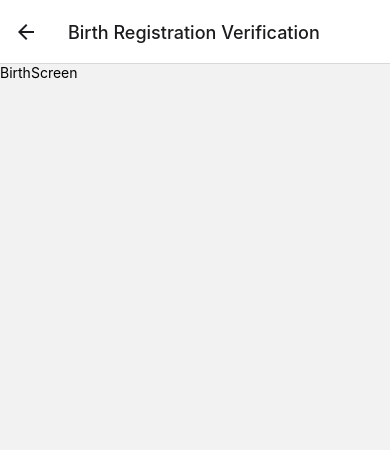
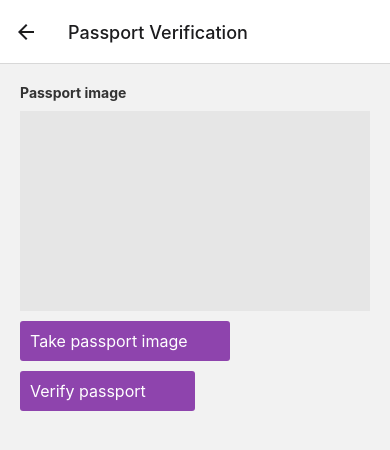
Before and after one commit to MUNIF-2242/rn-id-verification, a React Native app: screen /ScreenTwo in a window 390 px wide. Shown: the top 450 px of the page. Built offline with nearby package versions, Linux system fonts and the light colour scheme; no server answers.

Commit message:
Implement passport verification

```diff
--- a/App.js
+++ b/App.js
@@ -24,13 +24,14 @@ export default function App() {
         />
         <Stack.Screen
           name="ScreenTwo"
+          component={PassportScreen}
+          options={{ title: "Passport Verification" }}
+        />
+
+        <Stack.Screen
+          name="ScreenThree"
           component={BirthScreen}
           options={{ title: "Birth Registration Verification" }}
-        />
-        <Stack.Screen
-          name="ScreenThree"
-          component={PassportScreen}
-          options={{ title: "Passport Verification" }}
         />
       </Stack.Navigator>
     </NavigationContainer>
--- a/components/CustomButton.js
+++ b/components/CustomButton.js
@@ -1,7 +1,8 @@
 // CustomButton.js
 import React from "react";
-import { TouchableOpacity, Text, StyleSheet } from "react-native";
+import { TouchableOpacity, Text, StyleSheet, View } from "react-native";
 import CustomIcon from "./CustomIcon"; // Adjust the path if necessary
+import CustomActivityIndicator from "./CustomActivityIndicator";
 
 const CustomButton = ({
   onPress,
@@ -11,6 +12,7 @@ const CustomButton = ({
   buttonStyle,
   textStyle,
   iconStyle,
+  loading = false,
 }) => {
   return (
     <TouchableOpacity
@@ -20,6 +22,13 @@ const CustomButton = ({
     >
       <Text style={[styles.buttonText, textStyle]}>{text}</Text>
       {showIcon && <CustomIcon style={iconStyle} />}
+      {loading && (
+        <View
+          style={{ display: "flex", justifyContent: "center", marginLeft: 10 }}
+        >
+          <CustomActivityIndicator />
+        </View>
+      )}
     </TouchableOpacity>
   );
 };
@@ -30,6 +39,7 @@ const styles = StyleSheet.create({
     flexDirection: "row",
     backgroundColor: "#8e44ad",
     padding: 10,
+    borderRadius: 3,
   },
   buttonText: {
     color: "#fff",
--- a/components/CustomImage.js
+++ b/components/CustomImage.js
@@ -2,18 +2,14 @@ import React from "react";
 import { Image, StyleSheet, View } from "react-native";
 
 const CustomImage = ({ source, style }) => {
-  return (
-    <View style={styles.container}>
-      <Image source={source} style={[styles.image, style]} resizeMode="cover" />
-    </View>
-  );
+  return <Image source={source} style={[styles.image, style]} />;
 };
 
 const styles = StyleSheet.create({
-  container: {},
+  container: { backgroundColor: "green" },
   image: {
-    width: 100,
-    height: 100,
+    width: "100%",
+    height: 200,
   },
 });
 
--- /dev/null
+++ b/components/PassportAutofillComponent.js
@@ -0,0 +1,32 @@
+// AutofillComponent.js
+import React from "react";
+import { View, Text } from "react-native";
+import CustomLabel from "./CustomLabel"; // Adjust the path if necessary
+import MarginTop from "./spacer/MarginTop";
+
+const PassportAutofillComponent = ({
+  passportNumber,
+  birthDate,
+  expirationDate,
+  personalNumber,
+}) => {
+  return (
+    <View>
+      <MarginTop />
+      <MarginTop />
+      <CustomLabel text="Passport Number" />
+      <Text>{passportNumber}</Text>
+      <MarginTop />
+      <CustomLabel text="Expiration Date" />
+      <Text>{expirationDate}</Text>
+      <MarginTop />
+      <CustomLabel text="Birth Date" />
+      <Text>{birthDate}</Text>
+      <MarginTop />
+      <CustomLabel text="Personal Number" />
+      <Text>{personalNumber}</Text>
+    </View>
+  );
+};
+
+export default PassportAutofillComponent;
--- a/components/PlaceholderImage.js
+++ b/components/PlaceholderImage.js
@@ -9,8 +9,8 @@ const PlaceholderImage = ({ extrastyle }) => {
 
 const styles = StyleSheet.create({
   placeholder: {
-    width: 100,
-    height: 100,
+    width: "100%",
+    height: 200,
     backgroundColor: "gray",
     opacity: 0.1,
   },
--- a/screens/HomeScreen.js
+++ b/screens/HomeScreen.js
@@ -13,19 +13,17 @@ const HomeScreen = ({ navigation }) => {
       >
         <Text style={styles.buttonText}>NID Verification</Text>
       </TouchableOpacity>
-
       <TouchableOpacity
         style={styles.button}
         onPress={() => navigation.navigate("ScreenTwo")}
       >
-        <Text style={styles.buttonText}>Birth Registration Verification</Text>
+        <Text style={styles.buttonText}>Passport Verification</Text>
       </TouchableOpacity>
-
       <TouchableOpacity
         style={styles.button}
         onPress={() => navigation.navigate("ScreenThree")}
       >
-        <Text style={styles.buttonText}>Passport Verification</Text>
+        <Text style={styles.buttonText}>Birth Registration Verification</Text>
       </TouchableOpacity>
     </View>
   );
@@ -56,7 +54,7 @@ const styles = StyleSheet.create({
     paddingVertical: 25,
     marginVertical: 10,
     backgroundColor: "#8e44ad",
-    borderRadius: 5,
+    borderRadius: 3,
     alignItems: "center",
   },
   buttonText: {
--- a/screens/NidScreen.js
+++ b/screens/NidScreen.js
@@ -57,6 +57,7 @@ const NidScreen = () => {
 
   const uploadSelfie = async (base64Image) => {
     setLoading(true);
+    setSelfieFaceDetectResult("");
     try {
       const response = await fetch(`${BASE_URL}/upload-selfie`, {
         method: "POST",
@@ -70,10 +71,10 @@ const NidScreen = () => {
       if (response.ok) {
         setSelfieUrl(data.imageUrl);
         detectFace(data.imageUrl, setSelfieFaceDetectResult);
-        Alert.alert(
-          "Selfie uploaded successfully!",
-          `Selfie URL: ${data.imageUrl}`
-        );
+        // Alert.alert(
+        //   "Selfie uploaded successfully!",
+        //   `Selfie URL: ${data.imageUrl}`
+        // );
       } else {
         Alert.alert("Failed to upload selfie", `Error: ${data.message}`);
       }
@@ -81,7 +82,7 @@ const NidScreen = () => {
       Alert.alert("An error occurred", error.message);
     } finally {
       // Adding a small delay to ensure the loading indicator is visible briefly
-      setTimeout(() => setLoading(false), 500);
+      setLoading(false);
     }
   };
 
@@ -110,6 +111,7 @@ const NidScreen = () => {
 
   const uploadNid = async (base64Image) => {
     setNidLoading(true);
+    setNidFaceDetectResult("");
     try {
       const response = await fetch(`${BASE_URL}/upload-nid`, {
         method: "POST",
@@ -120,10 +122,9 @@ const NidScreen = () => {
       });
 
       const data = await response.json();
-      if (response.ok) {
+      if (data.imageUrl) {
         setNidUrl(data.imageUrl);
         detectFace(data.imageUrl, setNidFaceDetectResult);
-        Alert.alert("NID uploaded successfully!", `NID URL: ${data.imageUrl}`);
       } else {
         Alert.alert("Failed to upload NID", `Error: ${data.message}`);
       }
@@ -135,7 +136,6 @@ const NidScreen = () => {
   };
 
   const detectFace = async (imageUrl, setComparisonResult) => {
-    setLoading(true);
     try {
       const response = await fetch(`${BASE_URL}/detect-face`, {
         method: "POST",
@@ -166,6 +166,7 @@ const NidScreen = () => {
       Alert.alert("Please upload both selfie and NID images first!");
       return;
     }
+    setVerifyLoading(true);
     try {
       const response = await fetch(`${BASE_URL}/compare-face`, {
         method: "POST",
@@ -177,7 +178,6 @@ const NidScreen = () => {
 
       const data = await response.json();
 
-      if (response.ok) {
       if (data.matched) {
         Alert.alert(
           "Face comparison successful!",
@@ -185,13 +185,7 @@ const NidScreen = () => {
         );
         await detectTexts();
       } else {
-          Alert.alert(
-            "Face comparison unsuccessful",
-            "The faces did not match."
-          );
-        }
-      } else {
-        Alert.alert("Failed to compare faces", `Error: ${data.message}`);
+        Alert.alert("Face comparison unsuccessful", "The faces did not match.");
       }
     } catch (error) {
       Alert.alert("An error occurred", error.message);
@@ -229,6 +223,7 @@ const NidScreen = () => {
     } catch (error) {
       Alert.alert("An error occurred", error.message);
     } finally {
+      setVerifyLoading(false);
     }
   };
 
@@ -252,6 +247,7 @@ const NidScreen = () => {
       setPorichoyVerificationResponse(response.data.passKyc);
     } catch (error) {
       console.error("Error calling Porichoy Basic API:", error);
+      Alert.alert("Provide valid NID");
     } finally {
     }
   };
@@ -267,11 +263,19 @@ const NidScreen = () => {
       <View style={styles.profilePlaceholderContainer}>
         {loading && <CustomActivityIndicator />}
         {selfieImage ? (
-          <CustomImage source={{ uri: selfieImage }} />
+          <CustomImage
+            source={{ uri: selfieImage }}
+            style={{ width: 100, height: 100 }}
+          />
         ) : (
-          !loading && <PlaceholderImage />
+          !loading && (
+            <PlaceholderImage extrastyle={{ width: 100, height: 100 }} />
+          )
         )}
       </View>
+      {selfieFaceDetectResult === "error" && !loading && (
+        <Text style={styles.errorMessage}>Image does not contain face</Text>
+      )}
       <MarginTop />
       <CustomButton
         onPress={pickSelfie}
@@ -279,13 +283,11 @@ const NidScreen = () => {
         text="Take Selfie"
         showIcon={selfieFaceDetectResult === "success"}
       />
-      {selfieFaceDetectResult === "error" && !loading && (
-        <Text style={styles.errorMessage}>Please take a face image</Text>
-      )}
+
       <MarginTop />
       <CustomLabel text="NID image" />
       <MarginTop />
-      <View style={styles.profilePlaceholderContainer}>
+      <View style={styles.widePlaceholderContainer}>
         {nidLoading && <CustomActivityIndicator />}
         {nidImage ? (
           <CustomImage source={{ uri: nidImage }} />
@@ -293,6 +295,9 @@ const NidScreen = () => {
           !nidLoading && <PlaceholderImage />
         )}
       </View>
+      {nidFaceDetectResult === "error" && !nidLoading && (
+        <Text style={styles.errorMessage}>Please upload valid NID image</Text>
+      )}
       <MarginTop />
       <CustomButton
         onPress={pickNid}
@@ -300,15 +305,14 @@ const NidScreen = () => {
         text="Take NID"
         showIcon={nidFaceDetectResult === "success"}
       />
-      {nidFaceDetectResult === "error" && !nidLoading && (
-        <Text style={styles.errorMessage}>Please take a face image</Text>
-      )}
+
       <MarginTop />
       <CustomButton
         onPress={verifyNid}
         disabled={porichoyVerificationResponse === "yes"}
         text="Verify NID"
         showIcon={porichoyVerificationResponse === "yes"}
+        loading={verifyLoading}
       />
       {porichoyVerificationResponse ? (
         <AutofillComponent name={name} dob={dob} nid={nid} />
@@ -331,6 +335,13 @@ const styles = StyleSheet.create({
     justifyContent: "center",
     alignItems: "center",
   },
+  widePlaceholderContainer: {
+    position: "relative",
+    width: "100%",
+    height: 200,
+    justifyContent: "center",
+    alignItems: "center",
+  },
   errorMessage: {
     color: "red",
   },
--- a/screens/PassportScreen.js
+++ b/screens/PassportScreen.js
@@ -1,14 +1,217 @@
-import { StyleSheet, Text, View } from "react-native";
-import React from "react";
+import React, { useState } from "react";
+import { View, Alert, Text, StyleSheet } from "react-native";
+import * as ImagePicker from "expo-image-picker";
+import CustomLabel from "../components/CustomLabel";
+import CustomImage from "../components/CustomImage";
+import PlaceholderImage from "../components/PlaceholderImage";
+import CustomActivityIndicator from "../components/CustomActivityIndicator";
+import MarginTop from "../components/spacer/MarginTop";
+import CustomButton from "../components/CustomButton";
+import PassportAutofillComponent from "../components/PassportAutofillComponent";
 
-const PassportScreen = () => {
+const NidScreen = () => {
+  const BASE_URL = process.env.EXPO_PUBLIC_BASE_URL;
+
+  const [passportImage, setPassportImage] = useState(null);
+  const [passportUrl, setPassportUrl] = useState("");
+
+  const [passportNumber, setPassportNumber] = useState("");
+  const [birthDate, setBirthDate] = useState("");
+  const [expirationDate, setExpirationDate] = useState("");
+  const [personalNumber, setPersonalNumber] = useState("");
+
+  const [passportFaceDetectResult, setPassportFaceDetectResult] = useState("");
+  const [passportVerificationStatus, setPassportVerificationStatus] =
+    useState(false);
+
+  const [loading, setLoading] = useState(false);
+  const [verifyLoading, setVerifyLoading] = useState(false);
+
+  const pickPassport = async () => {
+    const permissionResult =
+      await ImagePicker.requestMediaLibraryPermissionsAsync();
+
+    if (!permissionResult.granted) {
+      Alert.alert("Permission to access camera is required!");
+      return;
+    }
+
+    let result = await ImagePicker.launchImageLibraryAsync({
+      mediaTypes: ImagePicker.MediaTypeOptions.Images,
+      allowsEditing: true,
+      aspect: [4, 3],
+      quality: 1,
+      base64: true,
+    });
+
+    if (!result.canceled) {
+      setPassportImage(result.assets[0].uri);
+      uploadPassport(result.assets[0].base64);
+    }
+  };
+
+  const uploadPassport = async (base64Image) => {
+    setLoading(true);
+    setPassportFaceDetectResult("");
+    try {
+      const response = await fetch(`${BASE_URL}/upload-passport`, {
+        method: "POST",
+        headers: {
+          "Content-Type": "application/json",
+        },
+        body: JSON.stringify({ image: base64Image }),
+      });
+
+      const data = await response.json();
+      if (data.imageUrl) {
+        setPassportUrl(data.imageUrl);
+        detectFace(data.imageUrl, setPassportFaceDetectResult);
+        // Alert.alert(
+        //   "Passport uploaded successfully!",
+        //   `Passport URL: ${data.imageUrl}`
+        // );
+      } else {
+        Alert.alert("Failed to upload passport", `Error: ${data.message}`);
+      }
+    } catch (error) {
+      Alert.alert("An error occurred", error.message);
+    } finally {
+      setLoading(false);
+    }
+  };
+
+  const detectFace = async (imageUrl, setComparisonResult) => {
+    setLoading(true);
+    try {
+      const response = await fetch(`${BASE_URL}/detect-face`, {
+        method: "POST",
+        headers: {
+          "Content-Type": "application/json",
+        },
+        body: JSON.stringify({ imageUrl }),
+      });
+
+      const data = await response.json();
+      //console.log(data);
+      if (data.faceDetected) {
+        setComparisonResult("success");
+      } else {
+        //Alert.alert("Failed to detect face", `Error: ${data.message}`);
+        setComparisonResult("error");
+      }
+    } catch (error) {
+      Alert.alert("An error occurred", error.message);
+      setComparisonResult("error");
+    } finally {
+      setLoading(false);
+    }
+  };
+
+  // Function to compare faces using the third API
+  const verifyPassport = async () => {
+    if (!passportUrl) {
+      Alert.alert("Please upload passport image first!");
+      return;
+    }
+    setVerifyLoading(true);
+    try {
+      const response = await fetch(`${BASE_URL}/analyze-passport`, {
+        method: "POST",
+        headers: {
+          "Content-Type": "application/json",
+        },
+        body: JSON.stringify({ imageUrl: passportUrl }),
+      });
+
+      const data = await response.json();
+      console.log(data);
+
+      if (data.passportVerificationStatus) {
+        Alert.alert(
+          "Valid assport verification done!",
+          `Response: ${JSON.stringify(data)}`
+        );
+        setPassportNumber(data.responseData.passportNumber);
+        setBirthDate(data.responseData.birthDate);
+        setExpirationDate(data.responseData.expirationDate);
+        setPersonalNumber(data.responseData.personalNumber);
+        setPassportVerificationStatus(data.passportVerificationStatus);
+      } else {
+        Alert.alert("Passport is invalid");
+      }
+    } catch (error) {
+      Alert.alert("An error occurred", error.message);
+      setPassportVerificationStatus(false);
+    } finally {
+      setLoading(false);
+      setVerifyLoading(false);
+    }
+  };
+
   return (
-    <View>
-      <Text>PassportScreen</Text>
+    <View style={styles.container}>
+      <CustomLabel text="Passport image" />
+      <MarginTop />
+      <View style={styles.widePlaceholderContainer}>
+        {loading && <CustomActivityIndicator />}
+        {passportImage ? (
+          <CustomImage source={{ uri: passportImage }} />
+        ) : (
+          !loading && <PlaceholderImage />
+        )}
+      </View>
+
+      {passportFaceDetectResult === "error" && !loading && (
+        <Text style={styles.errorMessage}>
+          Please upload valid passport image
+        </Text>
+      )}
+      <MarginTop />
+      <CustomButton
+        buttonStyle={{ width: "60%" }}
+        onPress={pickPassport}
+        disabled={loading || passportFaceDetectResult === "success"}
+        text="Take passport image"
+        showIcon={passportFaceDetectResult === "success"}
+      />
+
+      <MarginTop />
+      <CustomButton
+        buttonStyle={{ width: "50%" }}
+        onPress={verifyPassport}
+        disabled={passportVerificationStatus}
+        text="Verify passport"
+        showIcon={passportVerificationStatus}
+        loading={verifyLoading}
+      />
+
+      {passportVerificationStatus ? (
+        <PassportAutofillComponent
+          passportNumber={passportNumber}
+          birthDate={birthDate}
+          expirationDate={expirationDate}
+          personalNumber={personalNumber}
+        />
+      ) : null}
     </View>
   );
 };
 
-export default PassportScreen;
+export default NidScreen;
 
-const styles = StyleSheet.create({});
+const styles = StyleSheet.create({
+  container: {
+    paddingHorizontal: 20,
+    paddingTop: 20,
+  },
+  widePlaceholderContainer: {
+    position: "relative",
+    width: "100%",
+    height: 200,
+    justifyContent: "center",
+    alignItems: "center",
+  },
+  errorMessage: {
+    color: "red",
+  },
+});
```
Also changed, not shown: screens/HomeScreen copy.js (deleted, +0 -41 lines). Lines whose indentation alone changed are shown as unchanged.
